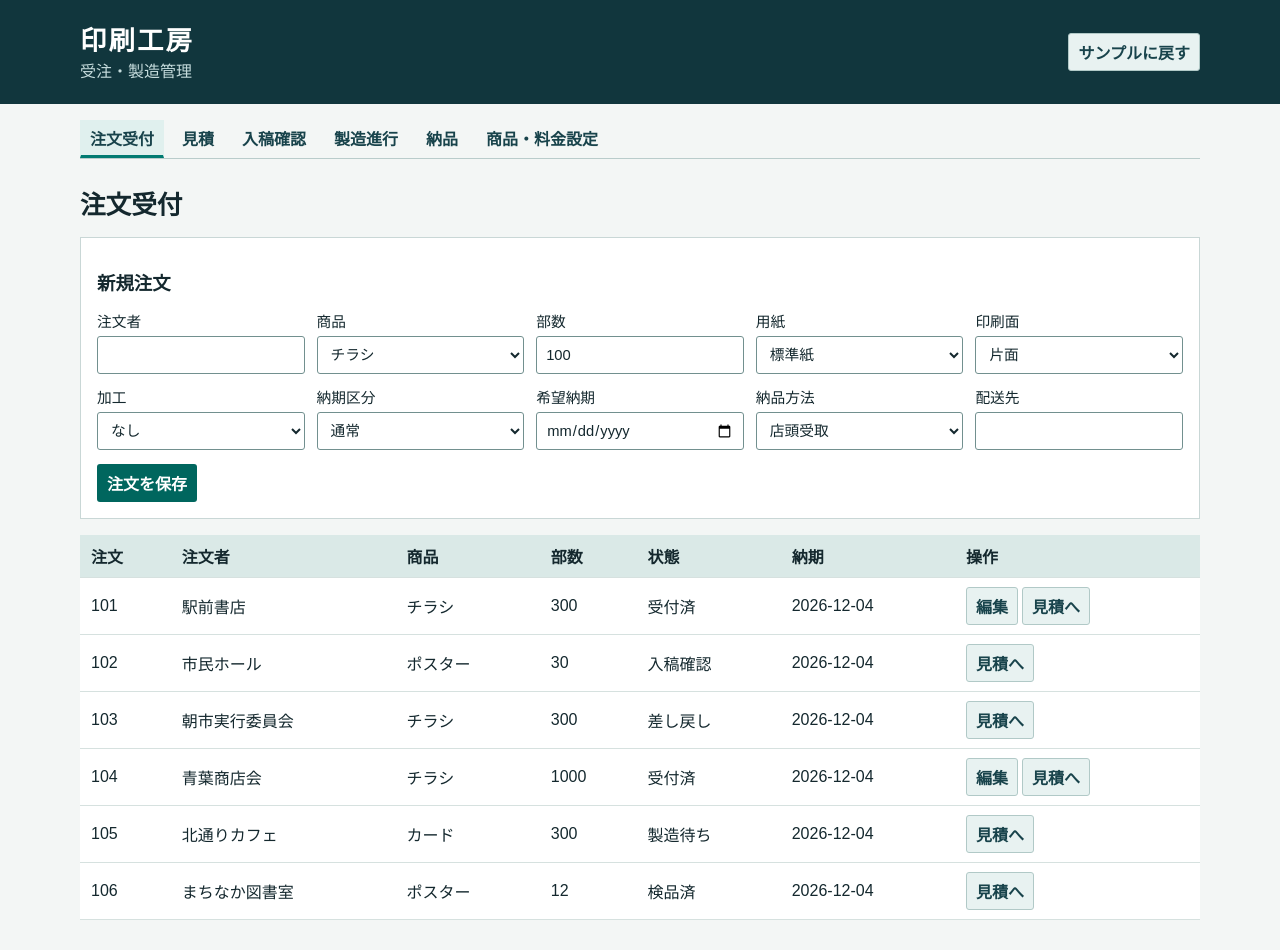
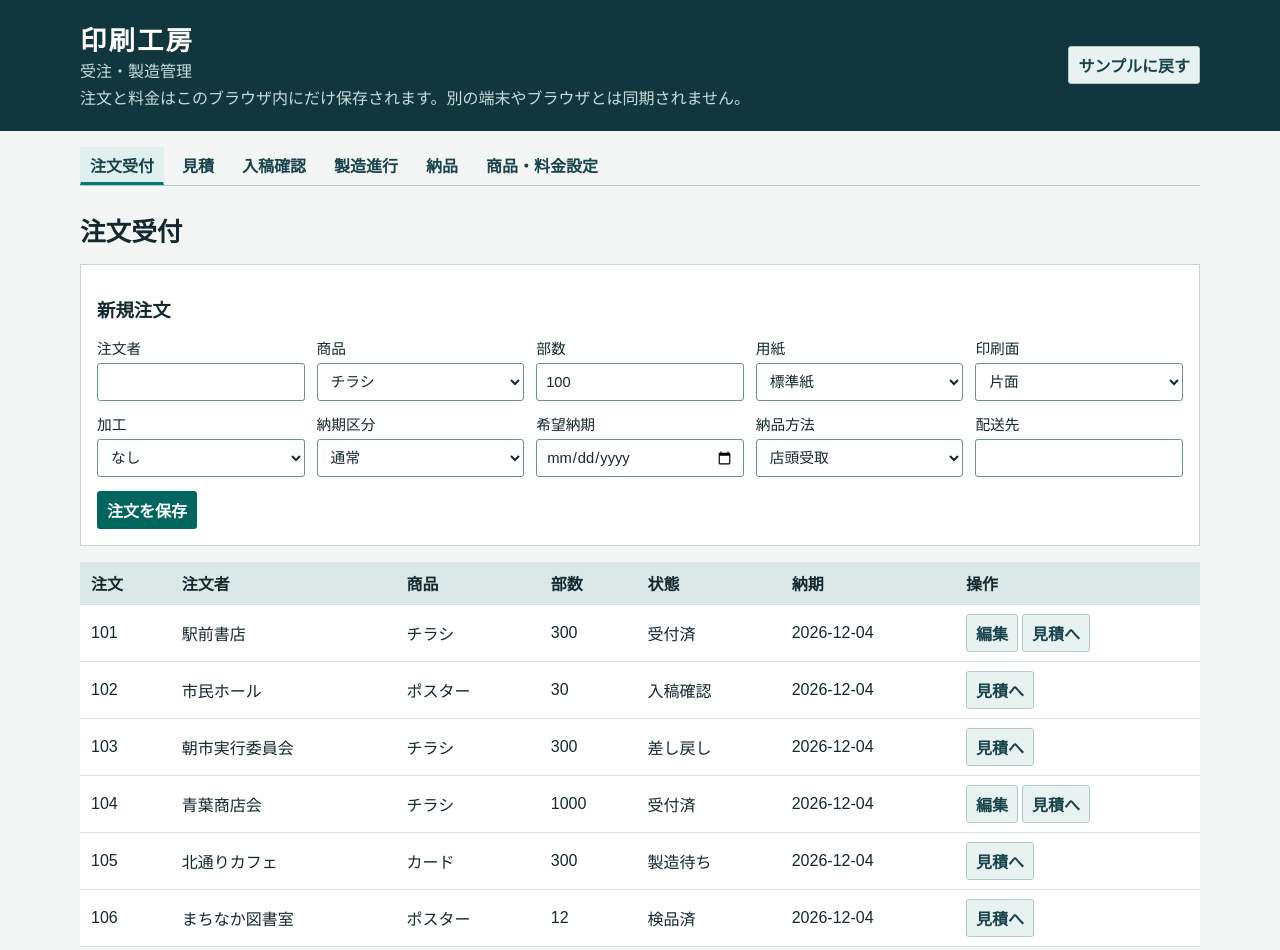
Before and after one commit to ryous5893/student, a plain HTML site: page index.html in a window 1280 px wide. Drawn offline with Linux system fonts and the light colour scheme.

Commit message:
REQ-005の修正

```diff
--- a/index.html
+++ b/index.html
@@ -9,7 +9,7 @@
 <script defer src="app.js"></script>
 </head>
 <body>
-<header><div class="wrap mast"><div><span class="brand">印刷工房</span><p>受注・製造管理</p></div><button id="reset" class="secondary" type="button">サンプルに戻す</button></div></header>
+<header><div class="wrap mast"><div><span class="brand">印刷工房</span><p>受注・製造管理</p><p>注文と料金はこのブラウザ内にだけ保存されます。別の端末やブラウザとは同期されません。</p></div><button id="reset" class="secondary" type="button">サンプルに戻す</button></div></header>
 <div class="wrap">
 <nav aria-label="業務メニュー" id="nav"></nav>
 <main id="view" tabindex="-1"></main>
```
